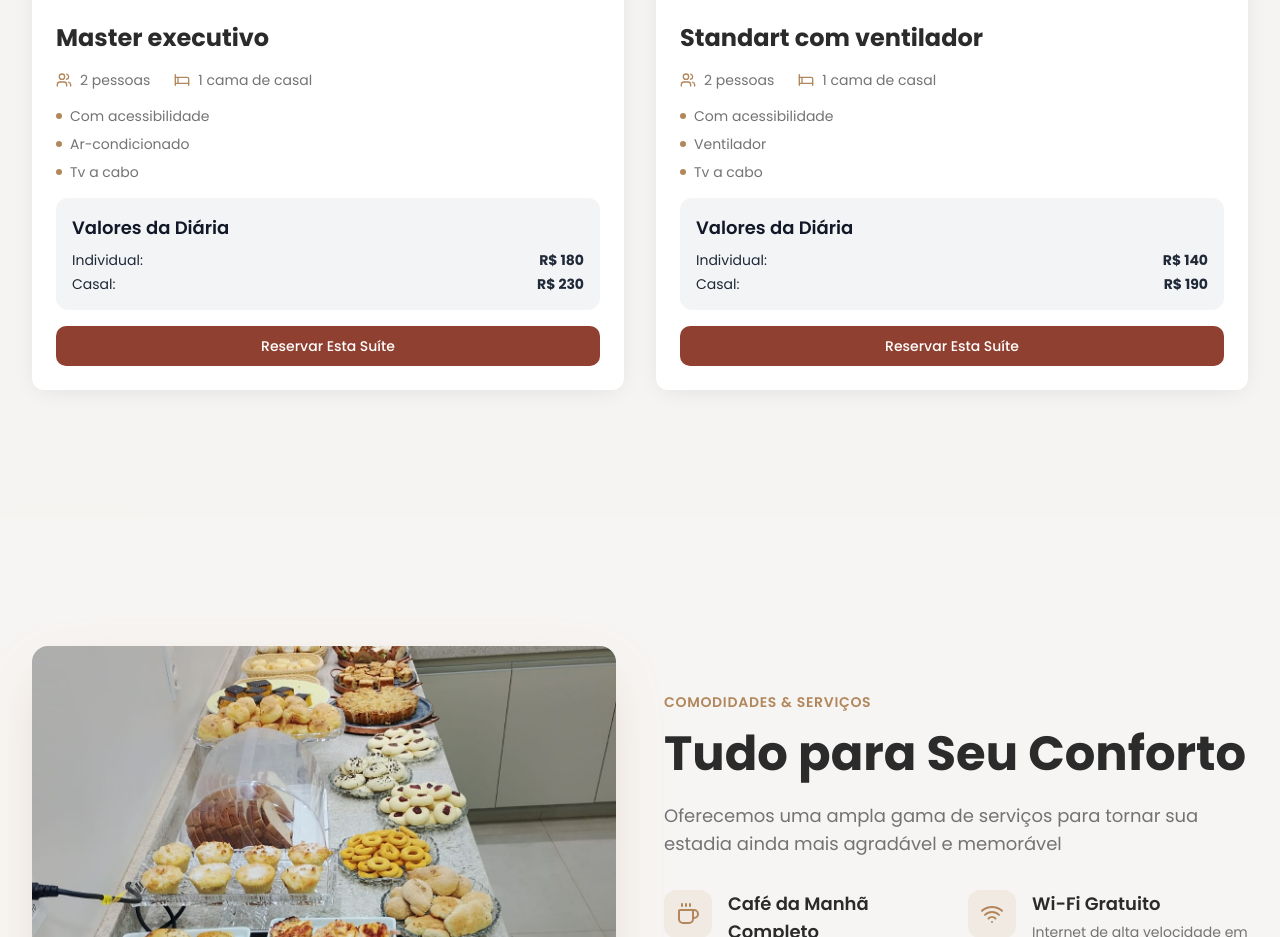
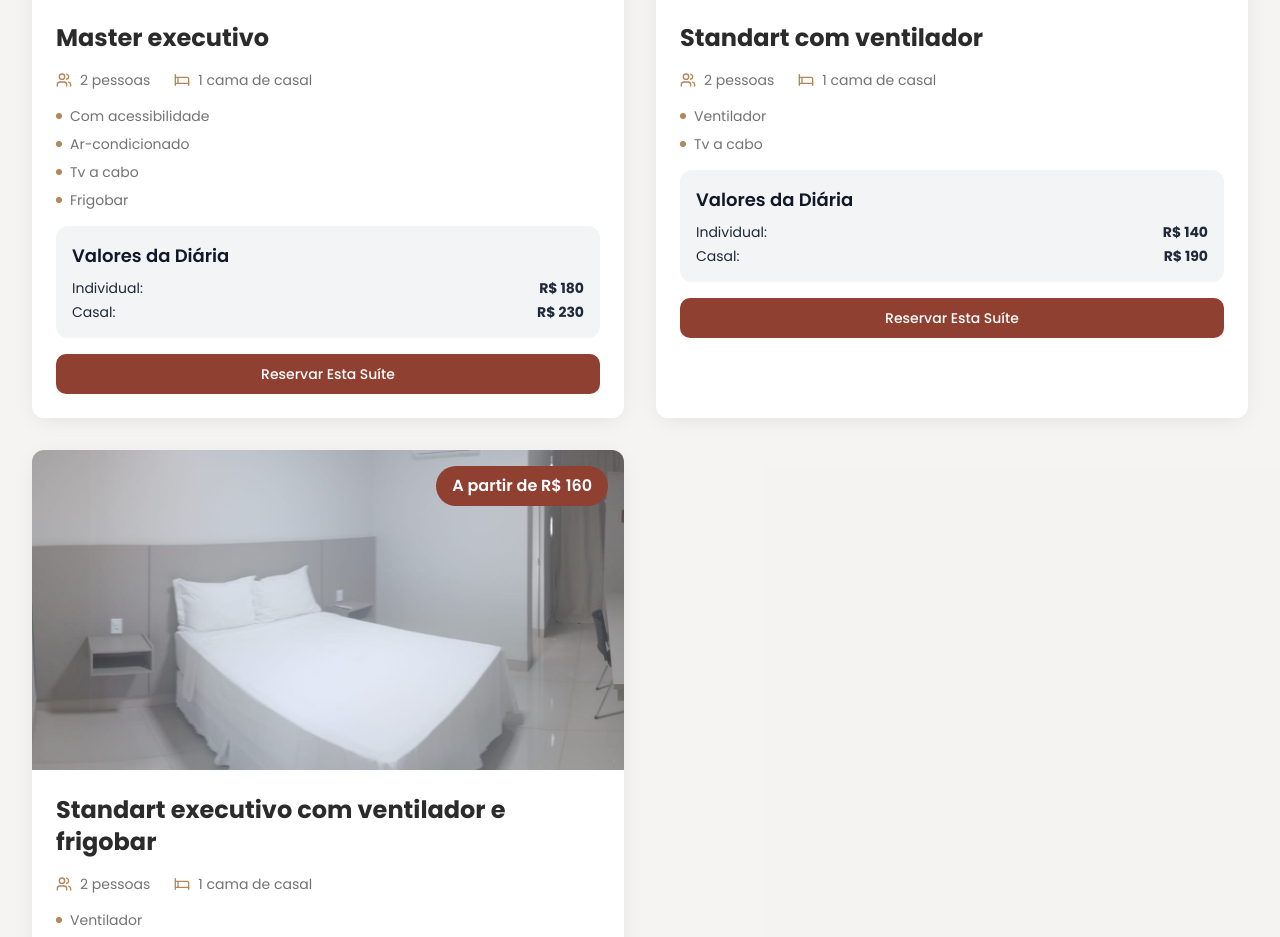
Before and after one commit to DEV-JOTAPE11/ouro-cerrado-hotel, a React (Vite) app: page / in a window 1280 px wide. Shown: the part 4615-5552 px from the top of the page. Built offline with nearby package versions, Linux system fonts and the light colour scheme; the HTML template or start-up script is replaced by a standard one.

Commit message:
Adicionando standart executivo

```diff
--- a/src/components/Accommodations.tsx
+++ b/src/components/Accommodations.tsx
@@ -10,6 +10,7 @@ import masterExecu from "@/assets/master-executivo-ar-frigo.jpg";
 import masterAR from "@/assets/master-ar.jpg";
 import masterexe from "@/assets/master-executivo.jpg";
 import standartventi from "@/assets/Standart_ventilador.jpg";
+import standartexecutivo from "@/assets/master-ar.jpg";
 
 const accommodations = [
   {
@@ -102,7 +103,7 @@ const accommodations = [
       individual: 180, // (Ex: O preço base é para casal)
       duplo: 230.00,
     },
-    features: [ "Com acessibilidade", "Ar-condicionado", "Tv a cabo"],
+    features: [ "Com acessibilidade", "Ar-condicionado", "Tv a cabo", "Frigobar"],
   },
 
    {
@@ -113,9 +114,22 @@ const accommodations = [
     beds: "1 cama de casal",
     price: {
       individual: 140, // (Ex: O preço base é para casal)
-      duplo: 190.00,
+      duplo: 190,
     },
-    features: [ "Com acessibilidade", "Ventilador", "Tv a cabo"],
+    features: [ "Ventilador", "Tv a cabo"],
+  },
+
+  {
+    id: 9,
+    name: "Standart executivo com ventilador e frigobar",
+    image: standartexecutivo,
+    guests: "2 pessoas",
+    beds: "1 cama de casal",
+    price: {
+      individual: 160, // (Ex: O preço base é para casal)
+      duplo: 210,
+    },
+    features: [ "Ventilador", "Tv a cabo", "Frigobar"],
   },
 ];
 
--- a/src/components/Contact.tsx
+++ b/src/components/Contact.tsx
@@ -248,6 +248,9 @@ const Contact = () => {
                    <option value="Standart com Ventilador de teto" translate="no" className="notranslate">
                     Standart com Ventilador de teto
                   </option>
+                  <option value="Standart com Ventilador de teto" translate="no" className="notranslate">
+                    Standart Executivo com Ventilador e frigobar
+                  </option>
                 </select>
               </div>
 
```
